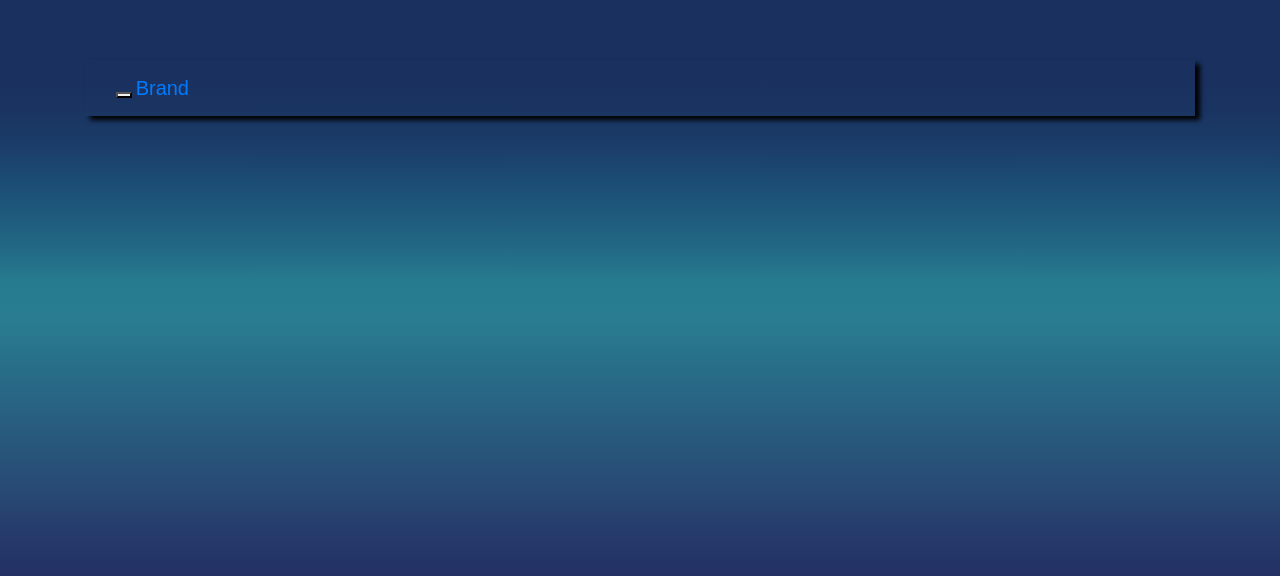
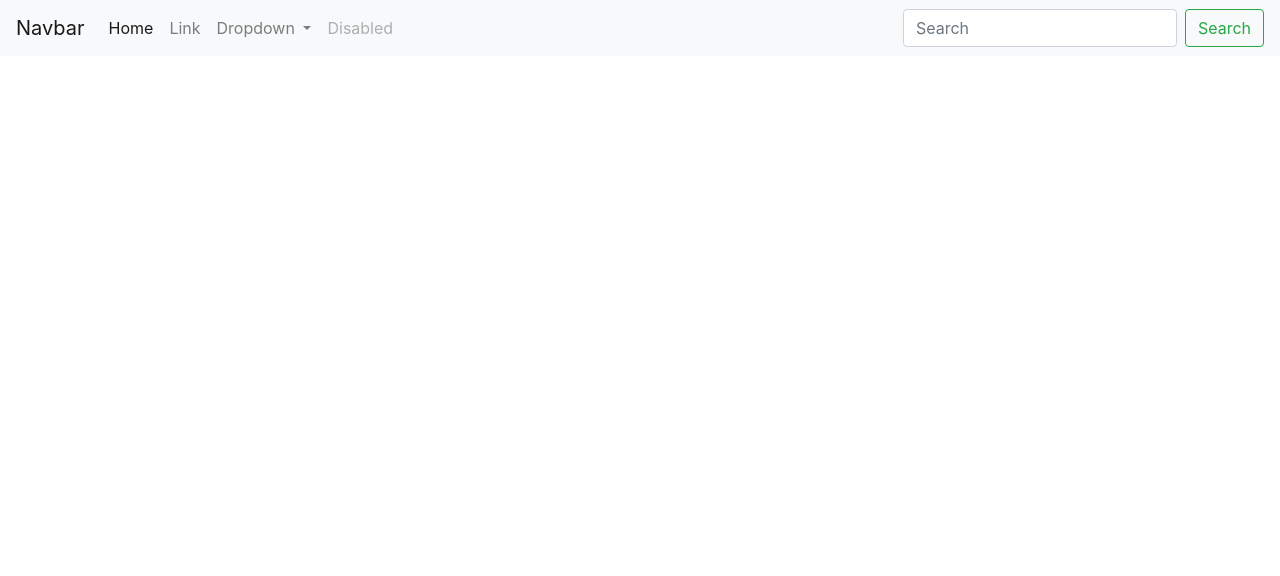
Before and after one commit to Alymbekov/FullRegistrationWithDjango, a Django app: page / in a window 1280 px wide. Shown: the top 576 px of the page. Run offline with Django 3.2, Linux system fonts and the light colour scheme; some libraries are stand-ins or nearby versions.

Commit message:
add bootstrap

```diff
--- a/templates/main_page/index.html
+++ b/templates/main_page/index.html
@@ -1,85 +1,51 @@
-{% load static %}
 <!DOCTYPE html>
 <html lang="en">
-
 <head>
     <meta charset="UTF-8">
     <meta name="viewport" content="width=device-width, initial-scale=1.0">
     <meta http-equiv="X-UA-Compatible" content="ie=edge">
-    <link rel="stylesheet" href="https://stackpath.bootstrapcdn.com/bootstrap/4.4.1/css/bootstrap.min.css"
-        integrity="sha384-Vkoo8x4CGsO3+Hhxv8T/Q5PaXtkKtu6ug5TOeNV6gBiFeWPGFN9MuhOf23Q9Ifjh" crossorigin="anonymous">
-    <link rel="stylesheet" href="{% static 'css/style.css' %}">
+    <link rel="stylesheet" href="https://stackpath.bootstrapcdn.com/bootstrap/4.4.1/css/bootstrap.min.css" integrity="sha384-Vkoo8x4CGsO3+Hhxv8T/Q5PaXtkKtu6ug5TOeNV6gBiFeWPGFN9MuhOf23Q9Ifjh" crossorigin="anonymous">
     <title>Document</title>
 </head>
+<body>
+    <nav class="navbar navbar-expand-lg navbar-light bg-light">
+        <a class="navbar-brand" href="#">Navbar</a>
+        <button class="navbar-toggler" type="button" data-toggle="collapse" data-target="#navbarSupportedContent" aria-controls="navbarSupportedContent" aria-expanded="false" aria-label="Toggle navigation">
+          <span class="navbar-toggler-icon"></span>
+        </button>
 
-<body>
+        <div class="collapse navbar-collapse" id="navbarSupportedContent">
+          <ul class="navbar-nav mr-auto">
+            <li class="nav-item active">
+              <a class="nav-link" href="#">Home <span class="sr-only">(current)</span></a>
+            </li>
+            <li class="nav-item">
+              <a class="nav-link" href="#">Link</a>
+            </li>
+            <li class="nav-item dropdown">
+              <a class="nav-link dropdown-toggle" href="#" id="navbarDropdown" role="button" data-toggle="dropdown" aria-haspopup="true" aria-expanded="false">
+                Dropdown
+              </a>
+              <div class="dropdown-menu" aria-labelledby="navbarDropdown">
+                <a class="dropdown-item" href="#">Action</a>
+                <a class="dropdown-item" href="#">Another action</a>
+                <div class="dropdown-divider"></div>
+                <a class="dropdown-item" href="#">Something else here</a>
+              </div>
+            </li>
+            <li class="nav-item">
+              <a class="nav-link disabled" href="#" tabindex="-1" aria-disabled="true">Disabled</a>
+            </li>
+          </ul>
+          <form class="form-inline my-2 my-lg-0">
+            <input class="form-control mr-sm-2" type="search" placeholder="Search" aria-label="Search">
+            <button class="btn btn-outline-success my-2 my-sm-0" type="submit">Search</button>
+          </form>
+        </div>
+      </nav>
 
-    <div class="body-wrap">
-        <div class="container">
-            <nav class="navbar navbar-inverse" role="navigation">
-                <div class="container-fluid">
-                    <div class="navbar-header">
-                        <button type="button" class="navbar-toggle" data-toggle="collapse"
-                            data-target="#bs-example-navbar-collapse-1">
-                            <span class="sr-only">Toggle navigation</span>
-                            <span class="icon-bar"></span>
-                            <span class="icon-bar"></span>
-                            <span class="icon-bar"></span>
-                        </button>
-                        <a class="navbar-brand" href="#">Brand</a>
-                    </div>
-
-                    <!-- Collect the nav links, forms, and other content for toggling -->
-                    <div class="collapse navbar-collapse" id="bs-example-navbar-collapse-1">
-                        <ul class="nav navbar-nav">
-                            <li class="active"><a href="#">Link</a></li>
-                            <li><a href="#">Link</a></li>
-                            <li class="dropdown">
-                                <a href="#" class="dropdown-toggle" data-toggle="dropdown">Dropdown <b
-                                        class="caret"></b></a>
-                                <ul class="dropdown-menu">
-                                    <li><a href="#">Action</a></li>
-                                    <li><a href="#">Another action</a></li>
-                                    <li><a href="#">Something else here</a></li>
-                                    <li class="divider"></li>
-                                    <li><a href="#">Separated link</a></li>
-                                    <li class="divider"></li>
-                                    <li><a href="#">One more separated link</a></li>
-                                </ul>
-                            </li>
-                        </ul>
-
-                        <ul class="nav navbar-nav navbar-right">
-                            <li><a href="#">Link</a></li>
-                            <li class="dropdown">
-                                <a href="#" class="dropdown-toggle" data-toggle="dropdown">Dropdown <b
-                                        class="caret"></b></a>
-                                <ul class="dropdown-menu">
-                                    <li><a href="#">Action</a></li>
-                                    <li><a href="#">Another action</a></li>
-                                    <li><a href="#">Something else here</a></li>
-                                    <li class="divider"></li>
-                                    <li><a href="#">Separated link</a></li>
-                                </ul>
-                            </li>
-                        </ul>
-                    </div>
-                    <!-- /.navbar-collapse -->
-                </div>
-                <!-- /.container-fluid -->
-            </nav>
-        </div>
-    </div>
-
-    <script src="https://code.jquery.com/jquery-3.4.1.js"
-        integrity="sha256-WpOohJOqMqqyKL9FccASB9O0KwACQJpFTUBLTYOVvVU=" crossorigin="anonymous">
-            $('ul.nav li.dropdown').hover(function () {
-                $(this).find('.dropdown-menu').stop(true, true).delay(200).fadeIn(500);
-            }, function () {
-                $(this).find('.dropdown-menu').stop(true, true).delay(200).fadeOut(500);
-            });
-        </script>
-
+<script src="https://code.jquery.com/jquery-3.4.1.slim.min.js" integrity="sha384-J6qa4849blE2+poT4WnyKhv5vZF5SrPo0iEjwBvKU7imGFAV0wwj1yYfoRSJoZ+n" crossorigin="anonymous"></script>
+<script src="https://cdn.jsdelivr.net/npm/popper.js@1.16.0/dist/umd/popper.min.js" integrity="sha384-Q6E9RHvbIyZFJoft+2mJbHaEWldlvI9IOYy5n3zV9zzTtmI3UksdQRVvoxMfooAo" crossorigin="anonymous"></script>
+<script src="https://stackpath.bootstrapcdn.com/bootstrap/4.4.1/js/bootstrap.min.js" integrity="sha384-wfSDF2E50Y2D1uUdj0O3uMBJnjuUD4Ih7YwaYd1iqfktj0Uod8GCExl3Og8ifwB6" crossorigin="anonymous"></script>
 </body>
-
 </html>
```
